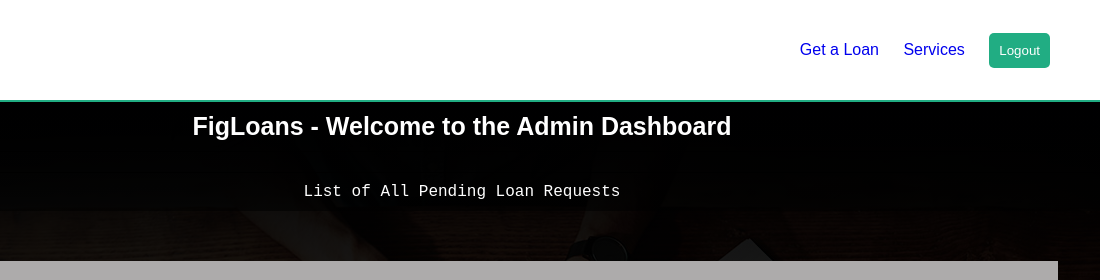
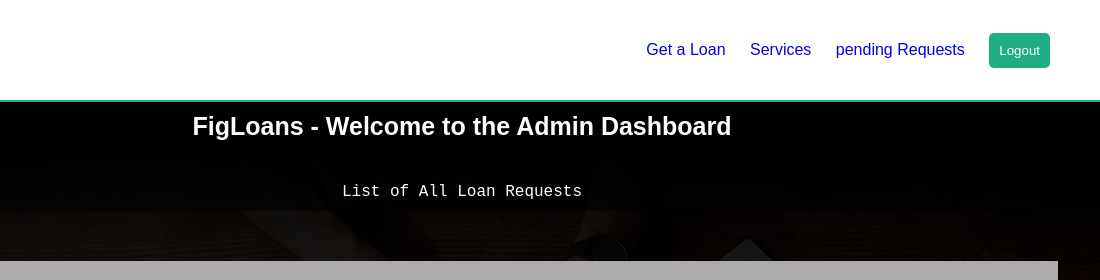
Before and after one commit to jbchinonso/loan_Management_system, a website: page allloans.html in a window 1280 px wide. Shown: the top 280 px of the page, 180-1280 px from the left. Drawn offline with Linux system fonts and the light colour scheme; no server answers.

Commit message:
changed all loans

```diff
--- a/allloans.html
+++ b/allloans.html
@@ -19,6 +19,7 @@
             <ul>
                 <li><a href="index.html" >Get a Loan</a></li>
                 <li><a href="index.html" >Services</a></li>
+                <li><a href="admin.html" >pending Requests</a></li>
 
                 <li><button class="login" onclick="logout()">Logout</button></li>
             </ul>
@@ -31,7 +32,7 @@
         <div class = "admin-into" ><h1>FigLoans - Welcome to the Admin Dashboard</h1></div>
         <div class="customer-name"></div>
         <div class="pending-req">
-            List of All Pending Loan Requests
+            List of All Loan Requests
         </div>
 </section>
 
```
Also changed, not shown: admin.html (+1 -0 lines).
